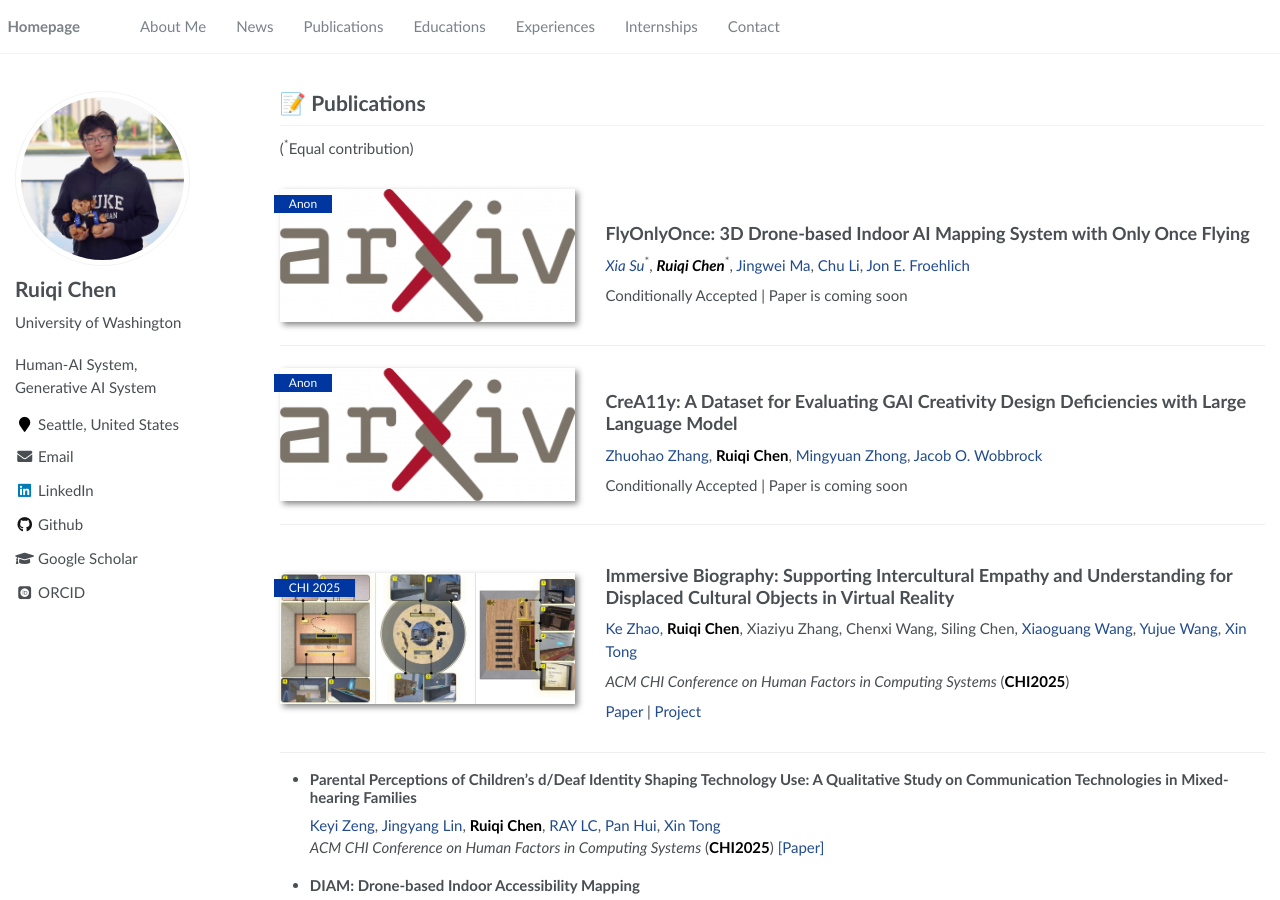
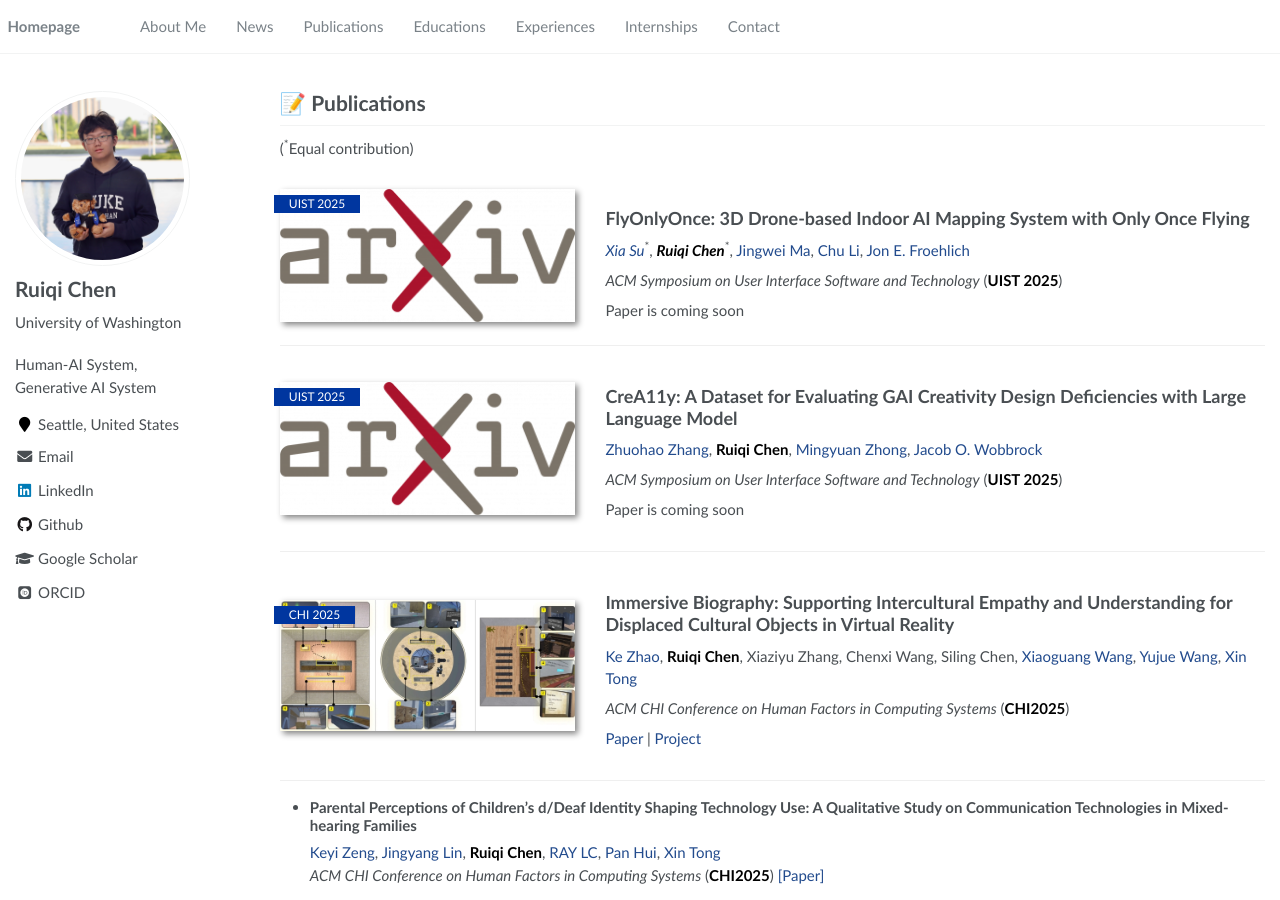
Before and after one commit to Ruiqi-Chen-0216/Ruiqi-Chen-0216.github.io, a Jekyll site: the page built from _pages/publications.md, in a window 1280 px wide and 900 px high. Built offline with Jekyll 4.4.1, drawn with Linux system fonts in a browser that asks for light colours; some web fonts are replaced.

Commit message:
Update publications.md

```diff
--- a/_pages/publications.md
+++ b/_pages/publications.md
@@ -10,7 +10,7 @@
 
 (<sup>*</sup>Equal contribution)
 
-<div class='paper-box'><div class='paper-box-image'><div><div class="badge">Anon</div><img src='images/ArXiv.png' alt="sym" width="100%"></div></div>
+<div class='paper-box'><div class='paper-box-image'><div><div class="badge">UIST 2025</div><img src='images/ArXiv.png' alt="sym" width="100%"></div></div>
 <div class='paper-box-text' markdown="1">
 
 ## FlyOnlyOnce: 3D Drone-based Indoor AI Mapping System with Only Once Flying
@@ -21,14 +21,14 @@
 <a href="https://www.chu-li.me/">Chu Li</a>,
 <a href="https://jonfroehlich.github.io/">Jon E. Froehlich</a>
 
-<!-- *ACM Symposium on User Interface Software and Technology* (**UIST 2025**) -->
+*ACM Symposium on User Interface Software and Technology* (**UIST 2025**)
 
-<div>Conditionally Accepted | Paper is coming soon</div>
+<div>Paper is coming soon</div>
 
 </div>
 </div>
 
-<div class='paper-box'><div class='paper-box-image'><div><div class="badge">Anon</div><img src='images/ArXiv.png' alt="sym" width="100%"></div></div>
+<div class='paper-box'><div class='paper-box-image'><div><div class="badge">UIST 2025</div><img src='images/ArXiv.png' alt="sym" width="100%"></div></div>
 <div class='paper-box-text' markdown="1">
 
 ## CreA11y: A Dataset for Evaluating GAI Creativity Design Deficiencies with Large Language Model
@@ -38,9 +38,9 @@
 <a href="https://jszh.github.io/">Mingyuan Zhong</a>,
 <a href="https://faculty.washington.edu/wobbrock/">Jacob O. Wobbrock</a>
 
-<!-- *ACM Symposium on User Interface Software and Technology* (**UIST 2025**) -->
+*ACM Symposium on User Interface Software and Technology* (**UIST 2025**)
 
-<div>Conditionally Accepted | Paper is coming soon</div>
+Paper is coming soon
 </div>
 </div>
 
@@ -58,8 +58,6 @@
 </div>
 </div>
 
-
-<!-- - [**WACV 2025**] What's Happening" - A Human-centered Multimodal Interpreter Explaining the Actions of Autonomous Vehicles, (camera-ready version coming soon) -->
 
 <!-- - [**CHI 2025**] GestoBrush: Enhancing Graffiti Artists’ Digital Creation Experience with Embodied AR Interactions, **Ruiqi Chen**, Qingyang He, Hanxi Bao, Jung E. Choi, Xin Tong -->
 
```
